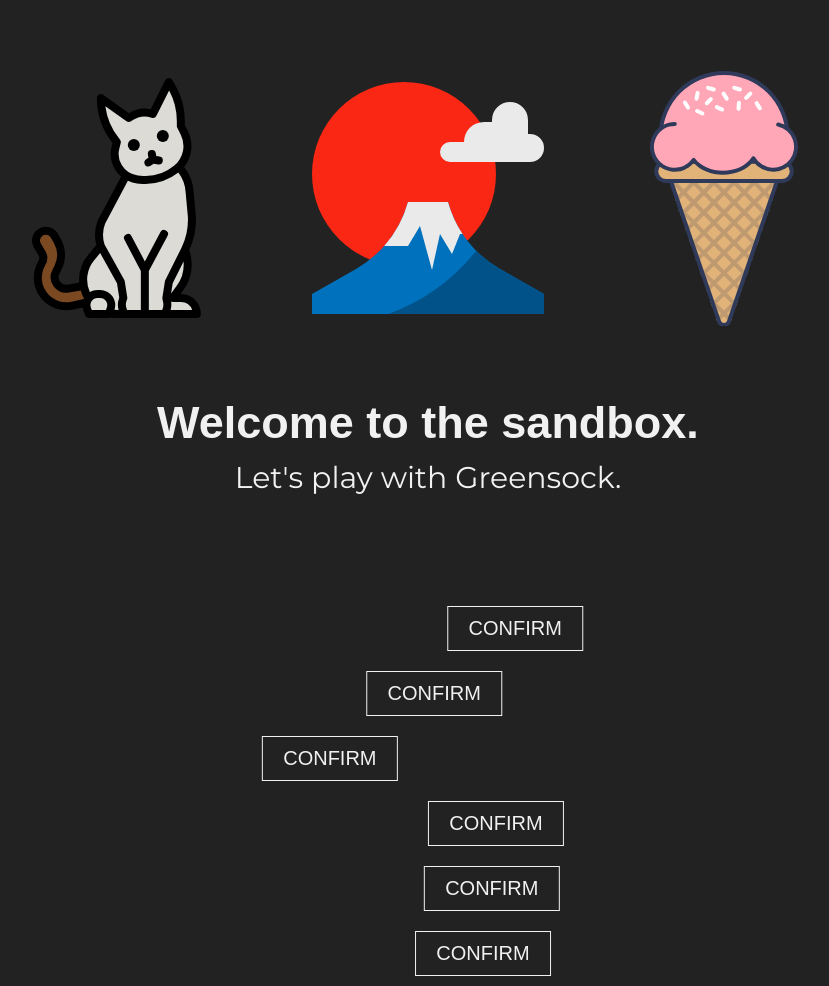
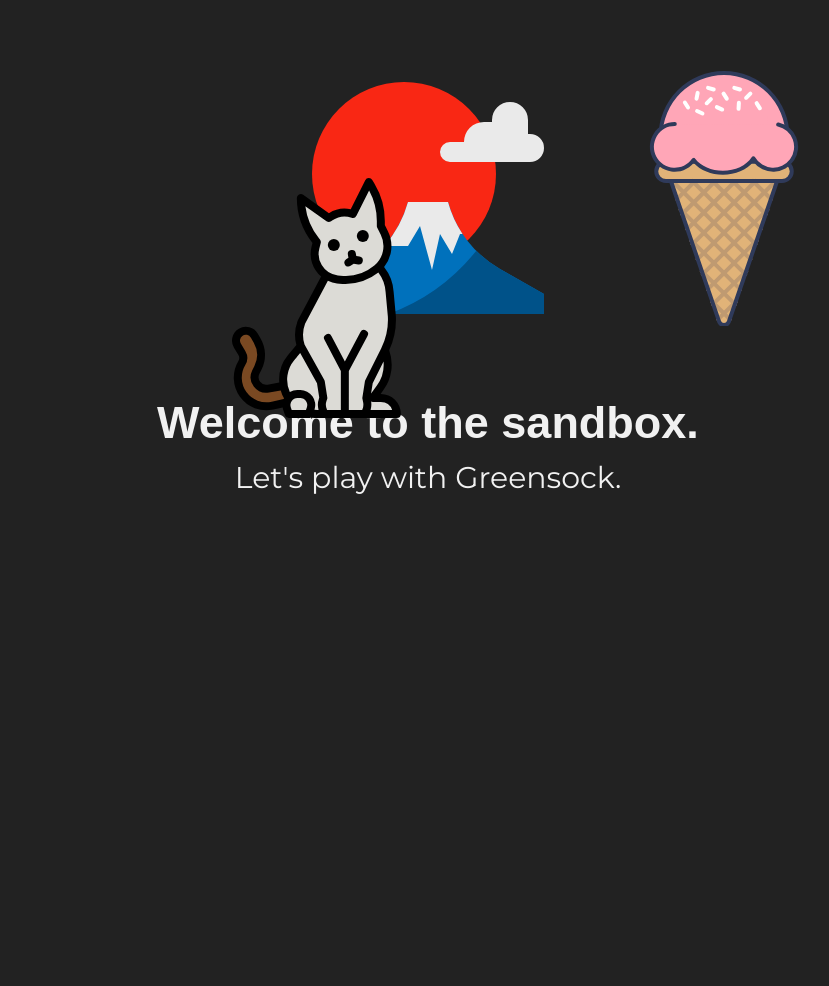
Before and after one commit to devrolet/gsap-animation, a plain HTML site: page GSAP-Sandbox/1. The basics of GSAP/index.html in a window 1280 px wide. Shown: the whole page, without its empty margins (212-1041 px from the left). After the commit the page ends 800 px from the top, so only its background shows below. Drawn offline with nearby package versions, Linux system fonts and the light colour scheme; a web font is replaced by a local one.

Commit message:
GSAP Keyframes

```diff
--- a/GSAP-Sandbox/1. The basics of GSAP/app.js
+++ b/GSAP-Sandbox/1. The basics of GSAP/app.js
@@ -2,9 +2,15 @@ console.log("GSAP ENGINE: ", gsap);
 const img1 = document.querySelector(".img1");
 
 // Animate random values, Stagger group of buttons
-gsap.to(".btn", {
-    duration: 0.5,
-    stagger: 0.2,
-    x: "random(-100, 100)" // adding another # like 10 will round the random number by 10
-    // you can also add an array. for example x: "random([20, 50, 60, -30, -70])"
-});
+// gsap.to(".btn", {
+//     duration: 0.5,
+//     stagger: 0.2,
+//     x: "random(-100, 100)" // adding another # like 10 will round the random number by 10
+//     // you can also add an array. for example x: "random([20, 50, 60, -30, -70])"
+// });
+
+gsap.to(img1, {keyframes: [
+    {duration: 0.3, x: 100},
+    {duration: 0.3, y: 100},
+    {duration: 0.3, x: 200},
+]});
--- a/GSAP-Sandbox/1. The basics of GSAP/index.html
+++ b/GSAP-Sandbox/1. The basics of GSAP/index.html
@@ -25,14 +25,14 @@
 
     <!-- Stagger -->
 
-    <div class="container-btns">
+    <!-- <div class="container-btns">
       <button class="btn">CONFIRM</button>
       <button class="btn">CONFIRM</button>
       <button class="btn">CONFIRM</button>
       <button class="btn">CONFIRM</button>
       <button class="btn">CONFIRM</button>
       <button class="btn">CONFIRM</button>
-    </div>
+    </div>  -->
 
     <script src="https://cdnjs.cloudflare.com/ajax/libs/gsap/3.6.1/gsap.min.js"></script>
     <script src="app.js"></script>
--- a/GSAP-Sandbox/1. The basics of GSAP/style.css
+++ b/GSAP-Sandbox/1. The basics of GSAP/style.css
@@ -24,6 +24,10 @@ img {
   flex-shrink: 1;
   margin: 20px;
 }
+
+/* .img1 {
+  visibility: hidden;
+} */
 
 /* .img1, .img2, .img3 {
     opacity: 0;
```
